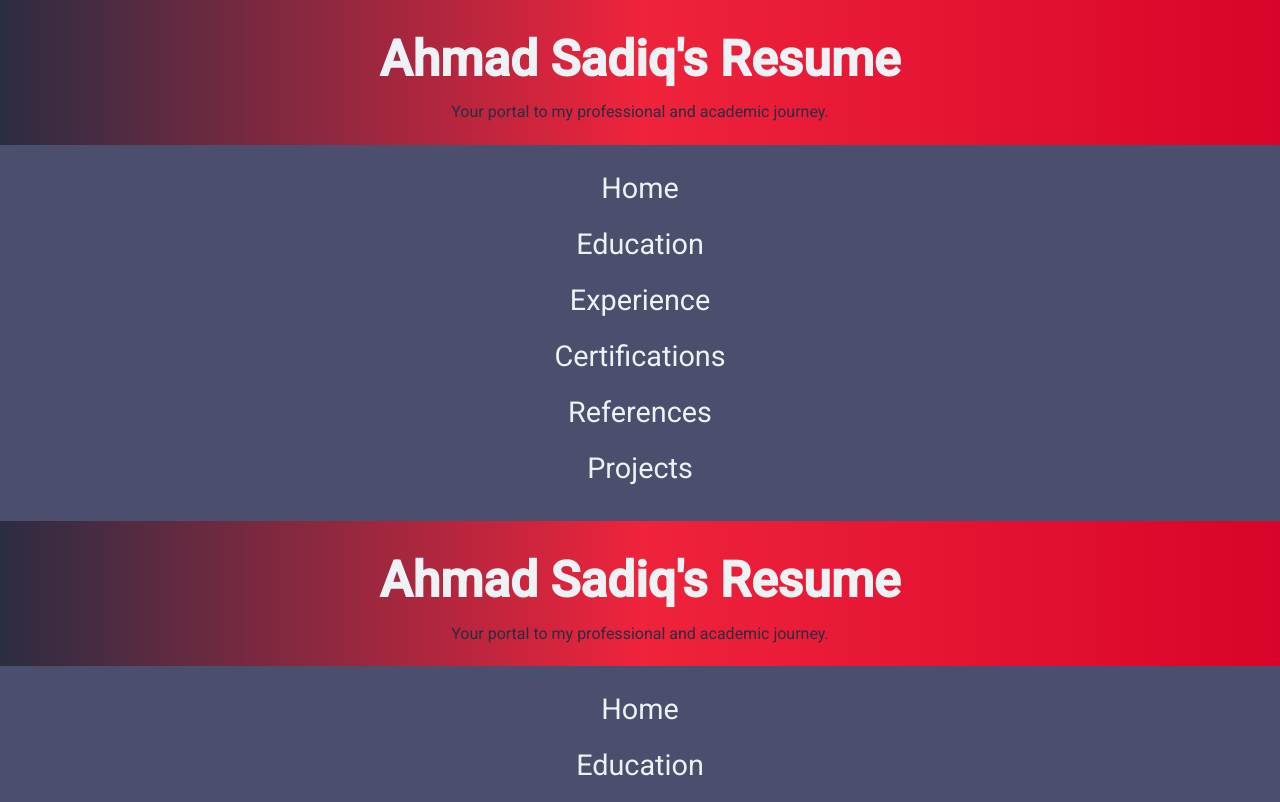
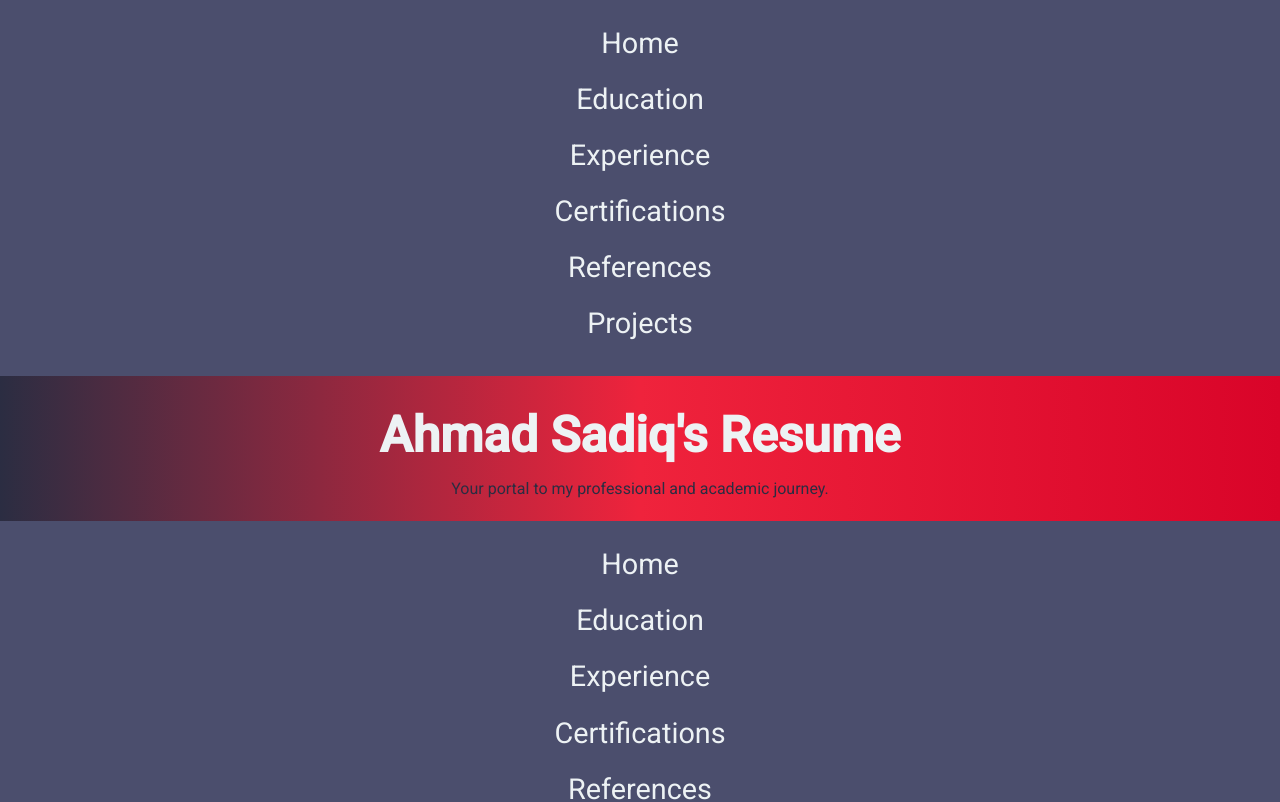
Before and after one commit to ahmadssadiq/cs391, a React (Create React App) app in the folder mp-3/: page / in a window 1280 px wide. Shown: the top 802 px of the page. Built offline with nearby package versions, Linux system fonts and the light colour scheme.

Commit message:
completed mp-3

```diff
--- a/mp-3/src/App.tsx
+++ b/mp-3/src/App.tsx
@@ -13,7 +13,6 @@ import './App.css';
 function Root() {
   return (
     <>
-      <Header />
       <Nav />
       <Routes>
         <Route path="/" element={<Home />} />
@@ -23,7 +22,6 @@ function Root() {
         <Route path="/certifications" element={<Certification />} />
         <Route path="/references" element={<References />} />
       </Routes>
-      <Footer />
     </>
   );
 }
```
